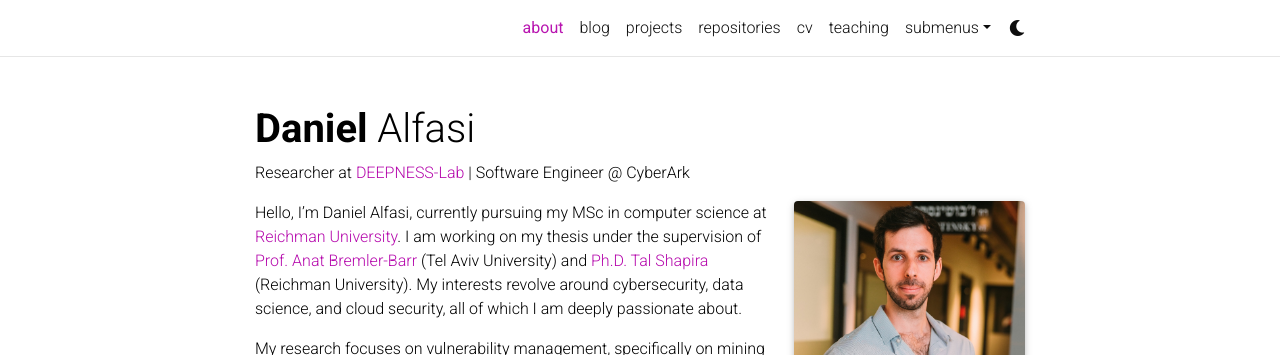
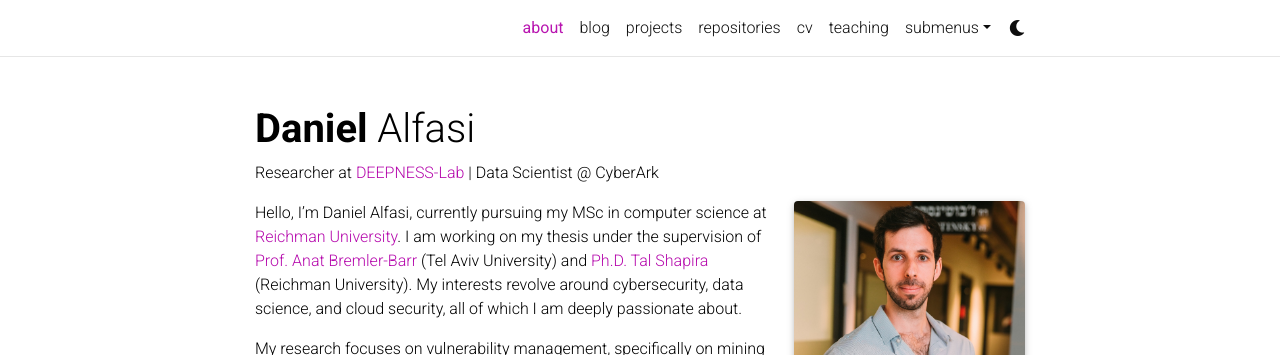
Before and after one commit to daniel4x/daniel4x.github.io, a Jekyll site: the page built from _pages/about.md, in a window 1280 px wide and 1257 px high. Shown: the top 355 px of the window. Built offline with Jekyll 4.4.1, drawn with Linux system fonts in a browser that asks for light colours; full-size pictures stand in for the smaller copies a plugin makes; comment, search, counter and statistics services are not loaded; a style sheet for code colours, icons or effects is not loaded.

Commit message:
update headline

```diff
--- a/_pages/about.md
+++ b/_pages/about.md
@@ -2,7 +2,7 @@
 layout: about
 title: about
 permalink: /
-subtitle: Researcher at <a href='https://deepness-lab.org/'>DEEPNESS-Lab</a> | Software Engineer @ CyberArk
+subtitle: Researcher at <a href='https://deepness-lab.org/'>DEEPNESS-Lab</a> | Data Scientist @ CyberArk
 
 profile:
   align: right
```
